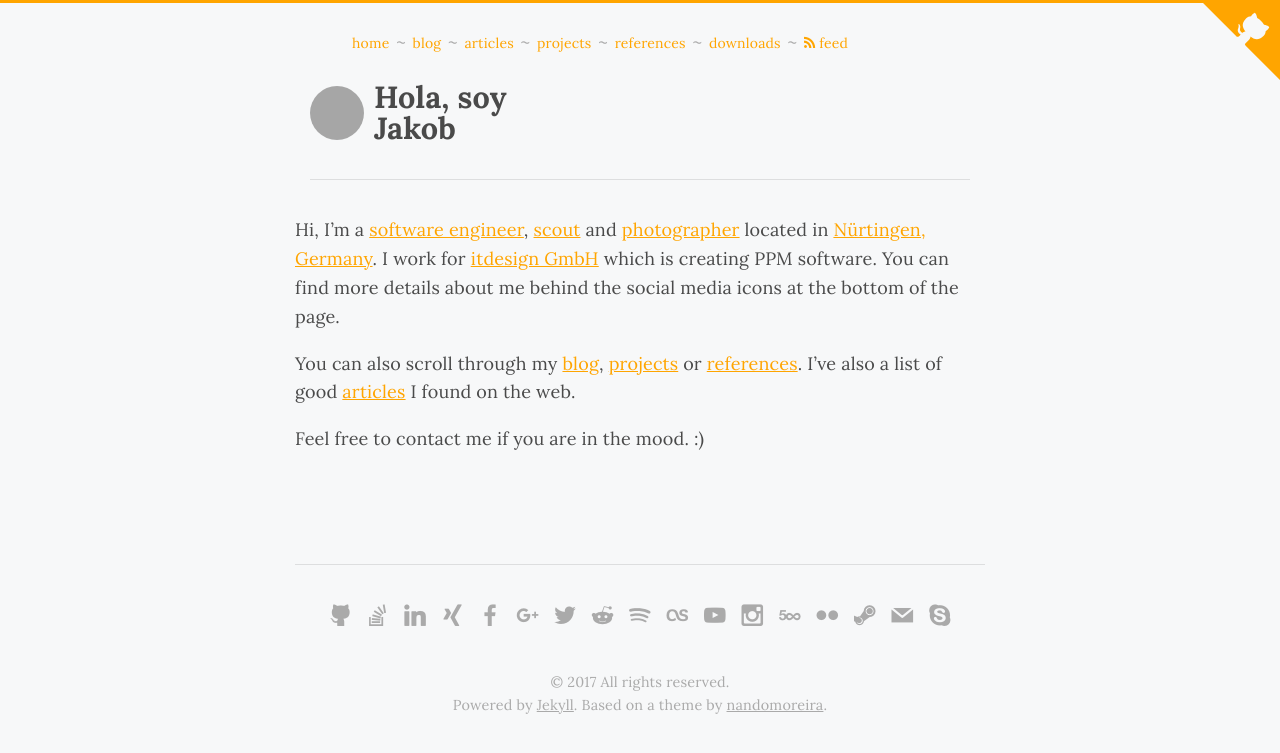
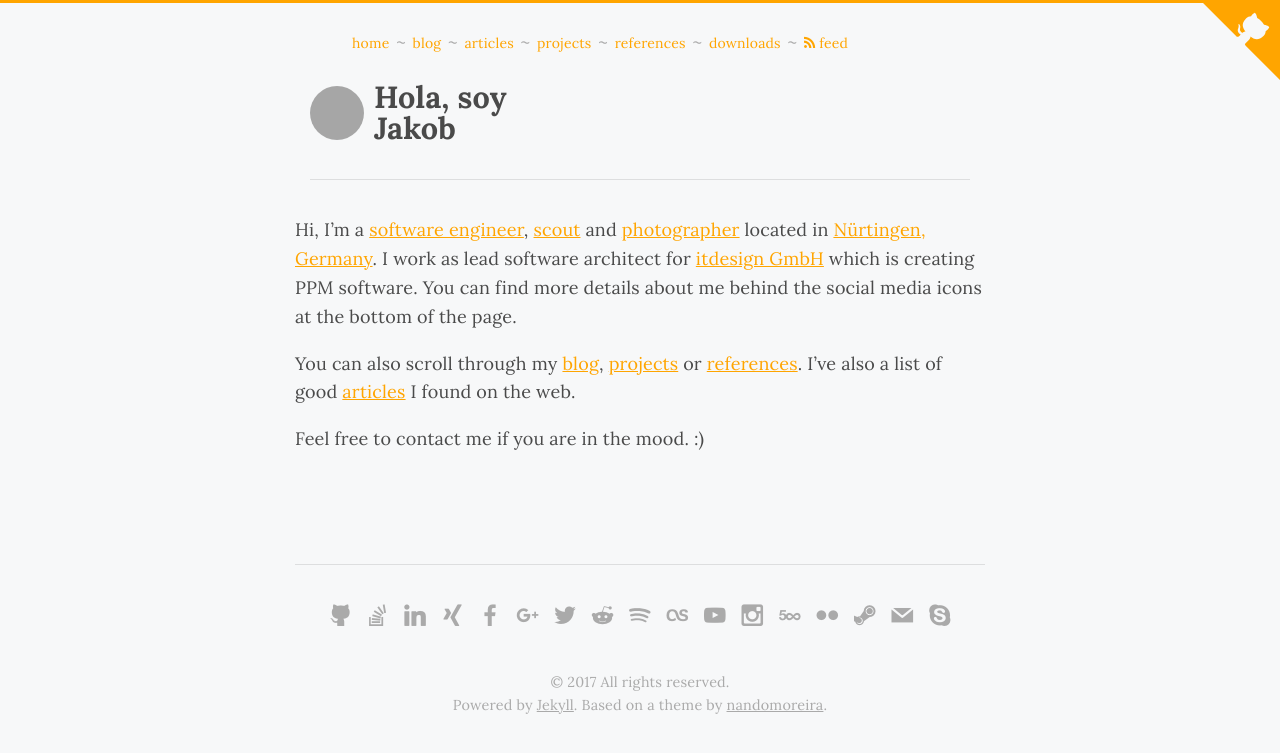
Before and after one commit to foxylion/foxylion.github.io, a Jekyll site: the page built from jekyll/index.md, in a window 1280 px wide. Shown: the top 753 px of the page. Built offline with Jekyll 4.4.1, drawn with Linux system fonts in a browser that asks for light colours; grey boxes are pictures that could not be loaded.

Commit message:
Update index.md

```diff
--- a/jekyll/index.md
+++ b/jekyll/index.md
@@ -16,7 +16,7 @@ Hi, I'm a [software engineer](https://github.com/foxylion),
 [scout](https://www.dpsg-nuertingen.de/) and
 [photographer](https://www.instagram.com/foxylion/) located in
 [Nürtingen, Germany](https://goo.gl/maps/v66tfPbHsR42).
-I work for [itdesign GmbH](https://itdesign.de/) which is creating PPM software.
+I work as lead software architect for [itdesign GmbH](https://itdesign.de/) which is creating PPM software.
 You can find more details about me behind the social media icons at the bottom of the page.
 
 You can also scroll through my [blog](/blog/), [projects](/projects/) or [references](/references/).
```
